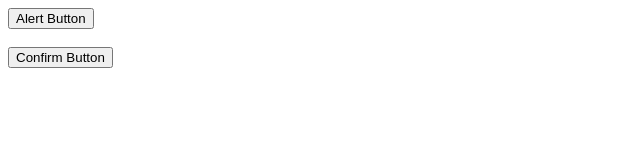
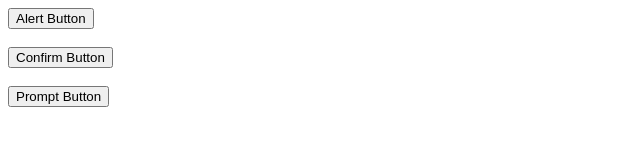
Before and after one commit to HmSani6699/42__1-9, a plain HTML site: page index.html in a window 1280 px wide. Shown: the whole page, without its empty margins (0-640 px from the left). Drawn offline with Linux system fonts and the light colour scheme.

Commit message:
prompt button complete

```diff
--- a/index.html
+++ b/index.html
@@ -17,6 +17,9 @@
     <br>
     <button onclick="confirmButton()">Confirm
         Button</button>
+    <br><br>
+    <button onclick="promptButton()">Prompt
+        Button</button>
     <!-- js -->
     <script src="js/promt.js"></script>
 </body>
--- a/js/promt.js
+++ b/js/promt.js
@@ -1,7 +1,9 @@
+//alert button
 const alertButton = () => {
     alert('Tomi vallo na ')
 }
 
+//confirm button
 const confirmButton = () => {
     const result = confirm('ami ki bari jabo ?');
     // console.log(result);
@@ -12,3 +14,14 @@ const confirmButton = () => {
         console.log('tomar aske kono choti nai');
     }
 }
+
+//prompt button
+const promptButton = () => {
+    const result = prompt();
+    if (result === null) {
+        alert('tomar name koi')
+    }
+    else {
+        console.log(result);
+    }
+}
```
